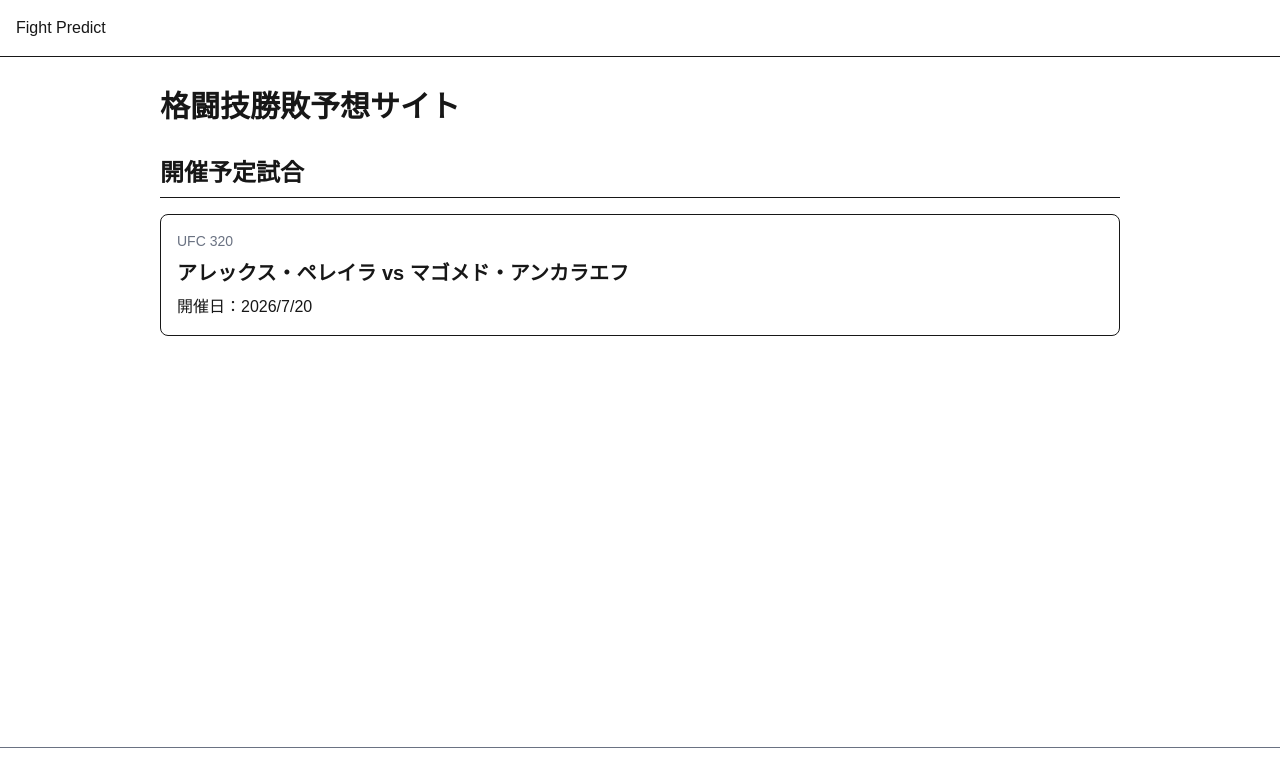
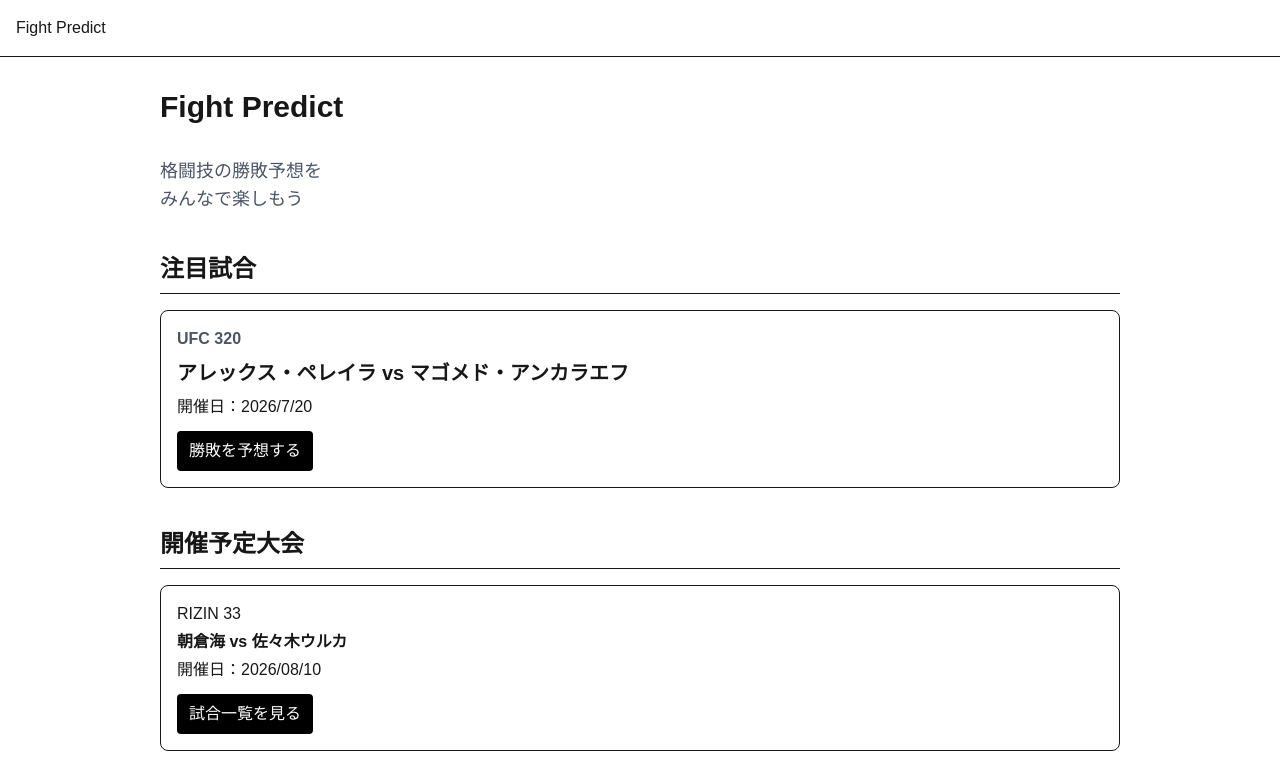
Before and after one commit to peishin-devjp/fight-predict, a Next.js app in the folder frontend/: page / in a window 1280 px wide. Shown: the top 765 px of the page. Built offline with nearby package versions, Linux system fonts and the light colour scheme.

Commit message:
Implement top page and create EventCard component

```diff
--- a/frontend/app/page.tsx
+++ b/frontend/app/page.tsx
@@ -1,26 +1,55 @@
+import EventCard from "@/components/EventCard";
+
 export default function Home() {
   return (
     <div className="max-w-5xl mx-auto p-8">
-      <h1 className="text-3xl font-bold mb-8">
-        格闘技勝敗予想サイト
+      <h1  className="text-3xl font-bold mb-8">
+        Fight Predict
       </h1>
+      <p className="mb-10 text-lg text-gray-600">
+        格闘技の勝敗予想を<br />
+        みんなで楽しもう
+      </p>
 
       <section className="mb-10">
         <h2 className="text-2xl font-semibold border-b pb-2 mb-4">
-          開催予定試合
+          注目試合
         </h2>
 
-        <div className="border rounded-lg p-4">
-          <p className="text-sm text-gray-500">UFC 320</p>
+        <div className="mt-4 border rounded-lg p-4">
+          <p className="text-base font-semibold text-gray-600">UFC 320</p>
 
           <h3 className="text-xl font-bold mt-2">
             アレックス・ペレイラ vs マゴメド・アンカラエフ
           </h3>
-
           <p className="mt-2">
             開催日：2026/7/20
           </p>
+          <button className="mt-3 rounded px-3 py-2 bg-black text-white">
+            勝敗を予想する
+          </button>
         </div>
+
+        <h2 className="mt-10 text-2xl font-semibold border-b pb-2 mb-4">
+          開催予定大会
+        </h2>
+
+        <EventCard
+          eventName="RIZIN 33"
+          mainCard="朝倉海 vs 佐々木ウルカ"
+          eventDate="2026/08/10"
+        />
+
+        <EventCard
+          eventName="DEEP 101"
+          mainCard="タイガ vs 火の鳥"
+          eventDate="2026/08/25"
+        />
+
+        <button className="mt-6 rounded bg-black px-6 py-3 text-white">
+          他大会を見る
+        </button>
+
       </section>
     </div>
   );
--- /dev/null
+++ b/frontend/components/EventCard.tsx
@@ -0,0 +1,29 @@
+type EventCardProps = {
+  eventName: string;
+  mainCard: string;
+  eventDate: string;
+};
+
+export default function EventCard({
+  eventName,
+  mainCard,
+  eventDate,
+}: EventCardProps) {
+  return (
+    <div className="border rounded-lg p-4 text-base mb-4">
+      <h3>{eventName}</h3>
+
+      <p className="font-bold mt-1">
+        {mainCard}
+      </p>
+
+      <p className="mt-1">
+        開催日：{eventDate}
+      </p>
+
+      <button className="mt-3 rounded px-3 py-2 bg-black text-white">
+        試合一覧を見る
+      </button>
+    </div>
+  );
+}
```
